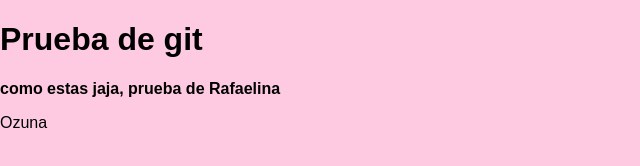
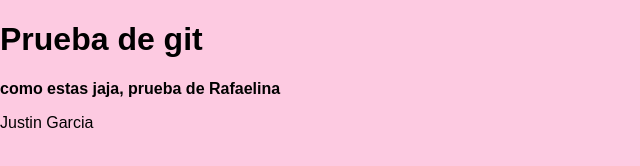
Before and after one commit to BigPrrrrr/Practica_grupal, a plain HTML site: page index.html in a window 1280 px wide. Shown: the full height of the page, 0-640 px from the left. Drawn offline with Linux system fonts and the light colour scheme.

Commit message:
Quinto commit

```diff
--- a/index.html
+++ b/index.html
@@ -8,7 +8,7 @@
 <body>
     <h1><strong>Prueba de git</strong></h1>
 <p><strong>como estas jaja, prueba de Rafaelina</strong></p>
-<footer>Ozuna</footer>
+<footer>Justin Garcia</footer>
 </blockquote>
 </body>
 </html>
```
